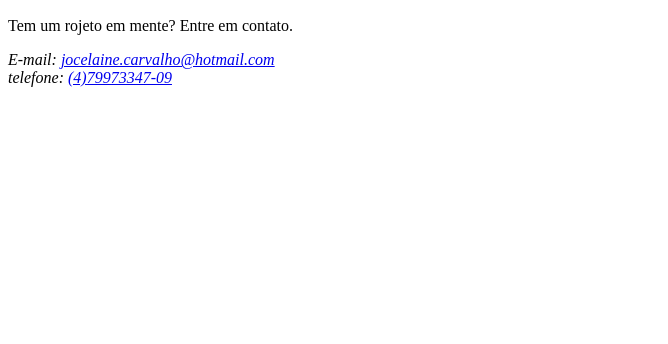
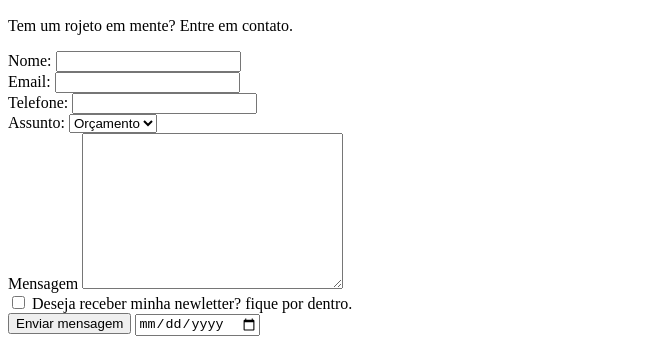
Before and after one commit to Jocelaine37/site, a plain HTML site: page index.html in a window 1280 px wide. Shown: the part 579-923 px from the top of the page, without its empty margins (0-668 px from the left). Before the commit the page ends 800 px from the top, so only its background shows below. Drawn offline with Linux system fonts and the light colour scheme.

Commit message:
nova versão

```diff
--- a/index.html
+++ b/index.html
@@ -54,10 +54,46 @@
         <section id="contato">
             <h2>contato</h2>
             <P>Tem um rojeto em mente? Entre em contato.</P>
-            <address>
-                E-mail: <a href="mailto:jocelaine.carvalho@hotmail.com">jocelaine.carvalho@hotmail.com</a> <br>
-                telefone: <a href="tel:+5547997334709">(4)79973347-09</a>
-            </address>
+            <form action="">
+                <label for="nome">Nome:</label>
+                <input type="text" id="nome"name="nome" required> <br>
+
+                <label for="emal">Email:</label>
+                <input type="email" id="email"name="email" required> <br>
+
+
+                <label for="telefone">Telefone:</label>
+                <input type="tel" id="telefone"name="telefone"> <br>
+
+                <label for="assunto">Assunto: </label>
+                <select name="assunto" id="assunto">
+
+                    <option value="orçamento">Orçamento</option>
+                    <option value="dúvida">Dúvida</option>
+                    <option value="outro">Outro</option>
+                </select>
+                <br>
+
+                <label for="mensagem">Mensagem</label>
+
+                <textarea name="mensagem" id="mensagem" cols="30" rows="10" required></textarea>  <br>
+               <input type="checkbox" name="inscrição" id="inscrição">
+               <label for="inscrição">Deseja receber minha newletter? fique por dentro. </label>
+
+               <br>
+
+               <input type="submit" value="Enviar mensagem">
+
+               <input type="date" name="" id="">
+
+
+
+
+
+
+            </form>
+
+
         </section>
     </footer>
 </body>
```
